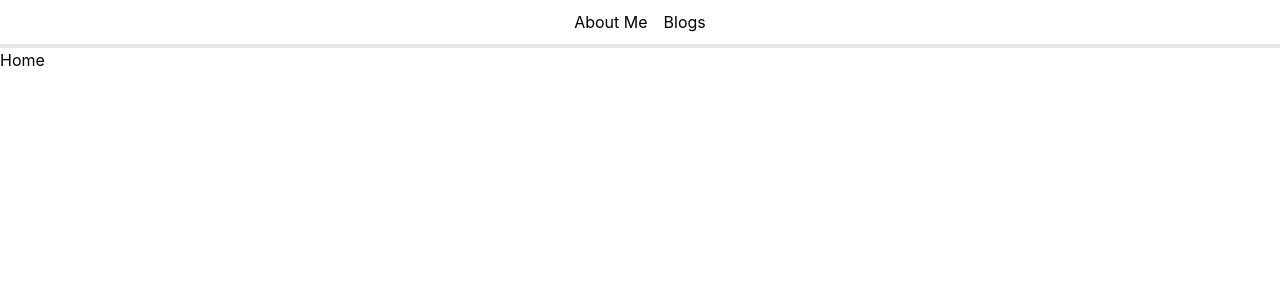
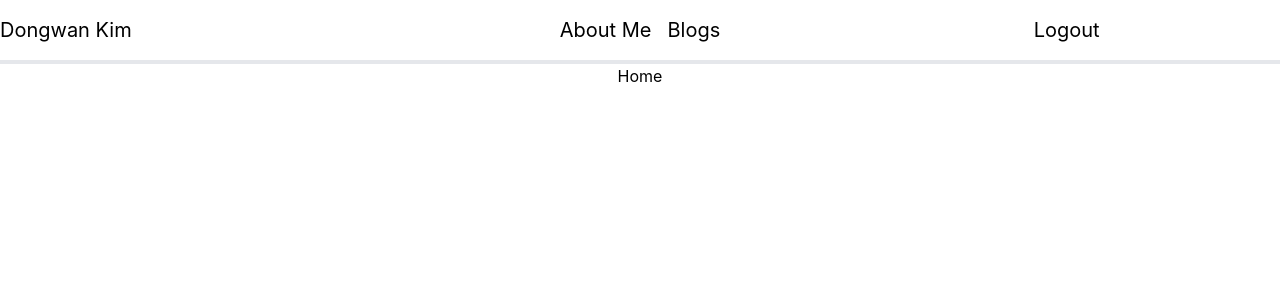
Before and after one commit to dongwandonkim/donslog, a React (Create React App) app in the folder frontend/: page / in a window 1280 px wide. Shown: the top 300 px of the page. Built offline with nearby package versions, Linux system fonts and the light colour scheme.

Commit message:
nav layout

```diff
--- a/frontend/src/App.js
+++ b/frontend/src/App.js
@@ -1,5 +1,5 @@
 import React from 'react';
-import Header from './components/Header';
+import Nav from './components/Nav/Nav';
 import Home from './pages/Home/Home';
 import { Route, Routes } from 'react-router-dom';
 
@@ -7,7 +7,7 @@ function App() {
   return (
     <div className="App">
       <div className="container mx-auto">
-        <Header />
+        <Nav />
         <Routes>
           <Route path="/" element={<Home />} />
           {/* <Route path="login" element={} />
--- a/frontend/src/components/Header.jsx
+++ /dev/null
@@ -1,12 +0,0 @@
-import React from 'react';
-
-function Header() {
-  return (
-    <div className="flex flex-row justify-center items-center space-x-4 border-b-4 border-grey-500 h-12">
-      <div>About Me</div>
-      <div>Blogs</div>
-    </div>
-  );
-}
-
-export default Header;
--- /dev/null
+++ b/frontend/src/components/Nav/Nav.jsx
@@ -0,0 +1,23 @@
+import React from 'react';
+
+function Nav() {
+  return (
+    <div className="grid grid-cols-3 justify-items-center border-b-4 border-grey-500 h-16 text-xl">
+      <div className="flex items-center justify-self-start">
+        <div>Dongwan Kim</div>
+      </div>
+      <div className="flex items-center space-x-4">
+        <div>About Me</div>
+        <div>Blogs</div>
+      </div>
+
+      <div className="flex items-center space-x-4">
+        {/* <div>Login</div> */}
+        <div>Logout</div>
+        {/* <div>Register</div> */}
+      </div>
+    </div>
+  );
+}
+
+export default Nav;
--- a/frontend/src/pages/Home/Home.jsx
+++ b/frontend/src/pages/Home/Home.jsx
@@ -3,7 +3,9 @@ import React from 'react';
 function Home() {
   return (
     <>
-      <div>Home</div>
+      <div className="flex justify-center">
+        <div>Home</div>
+      </div>
     </>
   );
 }
```
